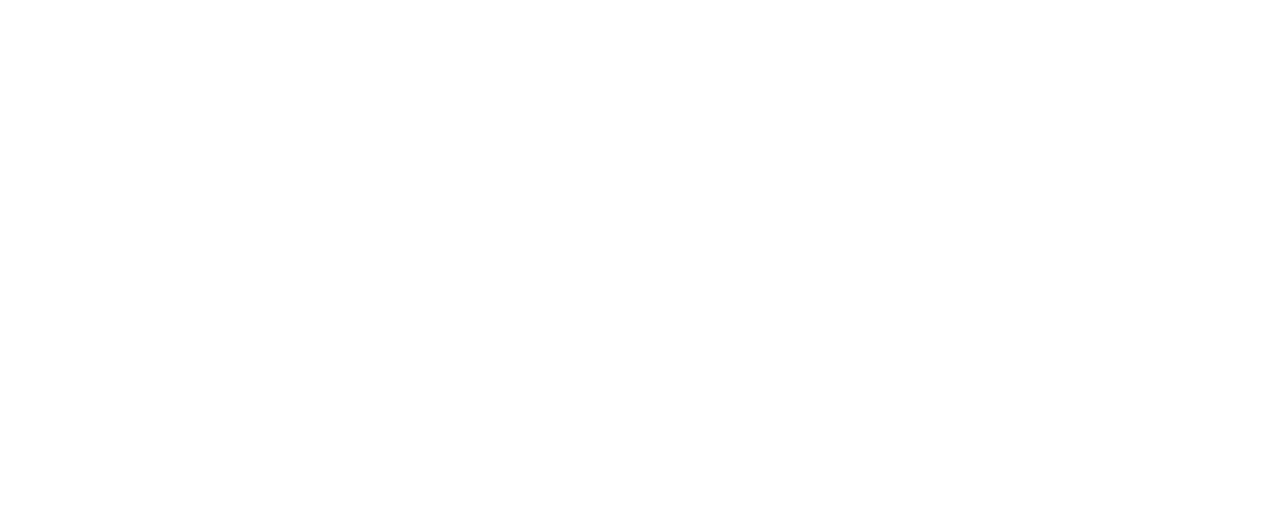
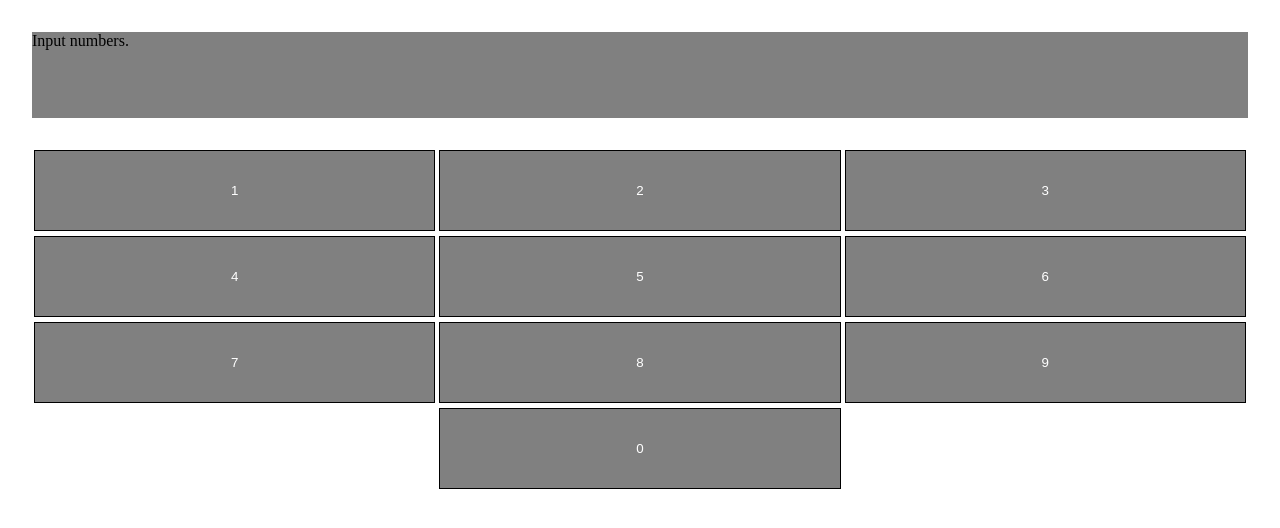
Before and after one commit to mikolertesx/simple-calculator, a React (Create React App) app: page / in a window 1280 px wide. Shown: the top 528 px of the page. Built offline with nearby package versions, Linux system fonts and the light colour scheme.

Commit message:
Added the numeric buttons and basic styles.

```diff
--- /dev/null
+++ b/src/App.css
@@ -0,0 +1,29 @@
+* {
+  margin: 0;
+  padding: 0;
+  box-sizing: border-box;
+}
+
+body, html {
+  margin: 0;
+  padding: 0;
+}
+
+.App {
+  max-width: 95%;
+  height: 100vh;
+  margin: 0 auto;
+  overflow: hidden;
+}
+
+.calc-buttons {
+  margin: auto;
+  width: 400;
+  display: flex;
+  justify-content: space-around;
+  flex-wrap: wrap;
+}
+
+.calc-buttons > button {
+  margin-bottom: 5px;
+}
--- a/src/App.js
+++ b/src/App.js
@@ -1,8 +1,20 @@
-import React from 'react';
+import React from "react";
+
+import './App.css';
+
+// Components.
+import Display from "./components/display";
+import NumericButton from "./components/numericButton";
 
 function App() {
   return (
     <div className="App">
+      <Display/>
+      <div className="calc-buttons">
+        {[1, 2, 3, 4, 5, 6, 7, 8, 9, 0].map((value) => (
+          <NumericButton key={`btn-${value}`} text={value} />
+        ))}
+      </div>
     </div>
   );
 }
--- /dev/null
+++ b/src/components/display.css
@@ -0,0 +1,7 @@
+.Display {
+  width: 100%;
+  height: 86px;
+  background: gray;
+  margin-top: 32px;
+  margin-bottom: 32px;
+}
--- /dev/null
+++ b/src/components/display.js
@@ -0,0 +1,13 @@
+import React from 'react';
+
+import './display.css';
+
+const Display = (children) => {
+  const {text} = children;
+
+  return <div className="Display">
+    <p>{text || 'Input numbers.'}</p>
+  </div>
+}
+
+export default Display;
--- /dev/null
+++ b/src/components/numericButton.css
@@ -0,0 +1,7 @@
+.numeric-button {
+  flex-basis: 33%;
+  background: gray;
+  border: 1px solid black;
+  color: white;
+  padding: 32px;
+}
--- /dev/null
+++ b/src/components/numericButton.js
@@ -0,0 +1,10 @@
+import React from 'react';
+import './numericButton.css';
+
+const NumericButton = (children) => {
+  return <button className="numeric-button">
+    {children.text}
+  </button>
+}
+
+export default NumericButton;
```
